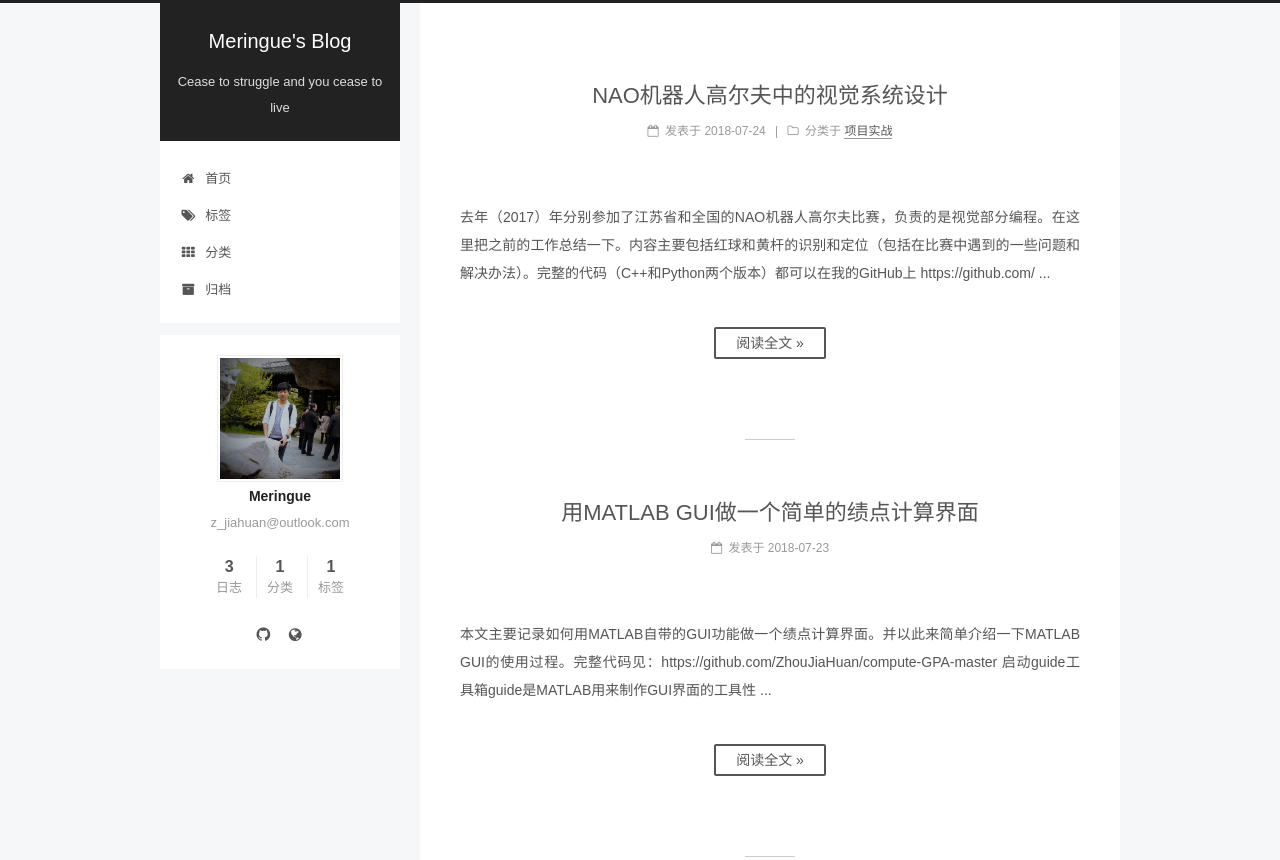
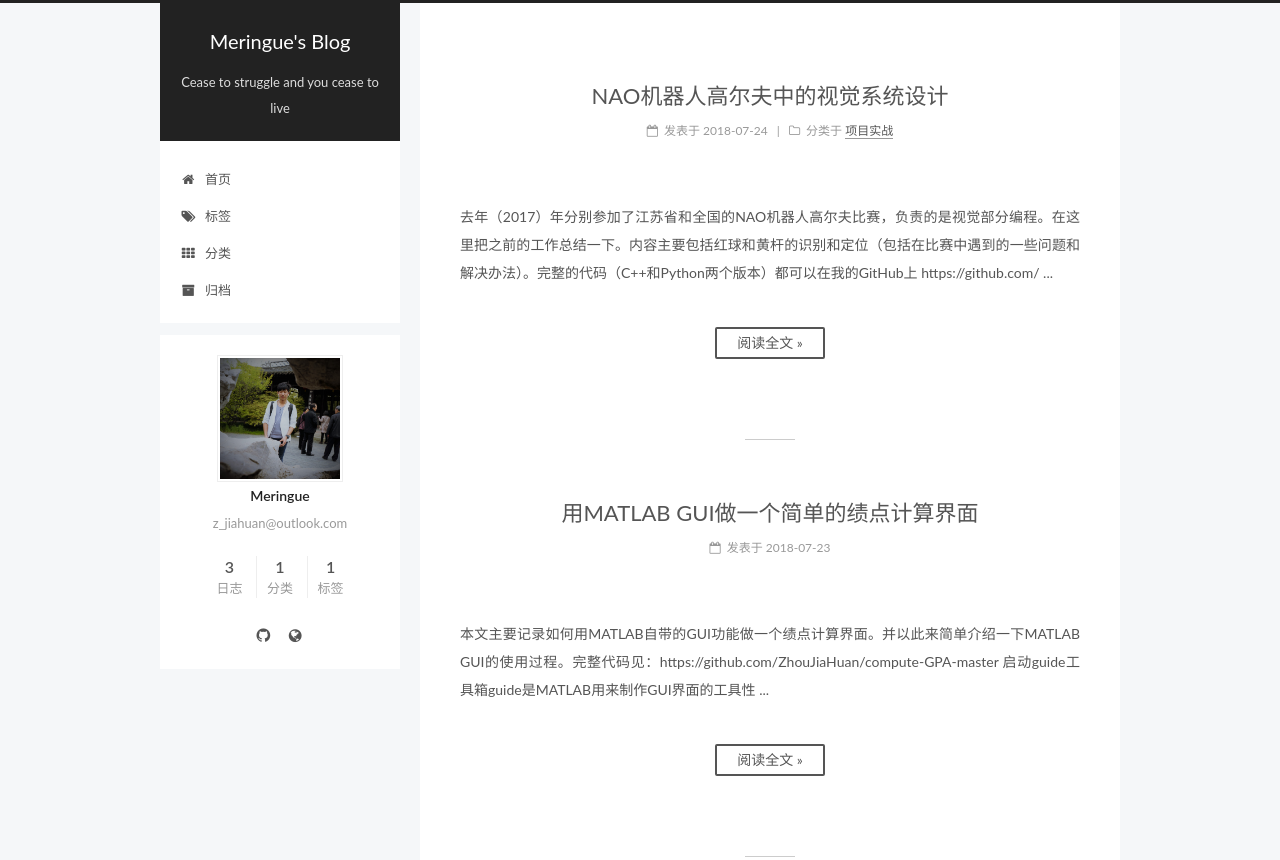
Before and after one commit to ZhouJiaHuan/ZhouJiahuan.github.io, a plain HTML site: page index.html in a window 1280 px wide. Shown: the top 860 px of the page. Drawn offline with Linux system fonts and the light colour scheme; some packages are replaced by stand-ins of ours; a script that the page names is missing.

Commit message:
Site updated: 2020-03-08 02:06:00

```diff
--- a/css/main.css
+++ b/css/main.css
@@ -185,7 +185,7 @@ th {
 }
 body {
   position: relative;
-  font-family: "PingFang SC", "Microsoft YaHei", sans-serif;
+  font-family: 'Lato', "PingFang SC", "Microsoft YaHei", sans-serif;
   font-size: 14px;
   line-height: 2;
   color: #555;
@@ -216,7 +216,7 @@ h6 {
   padding: 0;
   font-weight: bold;
   line-height: 1.5;
-  font-family: "PingFang SC", "Microsoft YaHei", sans-serif;
+  font-family: 'Lato', "PingFang SC", "Microsoft YaHei", sans-serif;
 }
 h2,
 h3,
@@ -1131,7 +1131,7 @@ pre .javascript .function {
   line-height: 36px;
   font-size: 20px;
   font-weight: normal;
-  font-family: "PingFang SC", "Microsoft YaHei", sans-serif;
+  font-family: 'Lato', "PingFang SC", "Microsoft YaHei", sans-serif;
 }
 .site-subtitle {
   margin-top: 10px;
@@ -1220,7 +1220,7 @@ pre .javascript .function {
   opacity: 0;
 }
 .post-body {
-  font-family: "PingFang SC", "Microsoft YaHei", sans-serif;
+  font-family: 'Lato', "PingFang SC", "Microsoft YaHei", sans-serif;
 }
 @media (max-width: 767px) {
   .post-body {
@@ -1498,7 +1498,7 @@ pre .javascript .function {
 .posts-expand .post-meta {
   margin: 3px 0 60px 0;
   color: #999;
-  font-family: "PingFang SC", "Microsoft YaHei", sans-serif;
+  font-family: 'Lato', "PingFang SC", "Microsoft YaHei", sans-serif;
   font-size: 12px;
   text-align: center;
 }
@@ -1823,7 +1823,7 @@ pre .javascript .function {
   width: 4px;
   height: 4px;
   border-radius: 50%;
-  background: #ffee91;
+  background: #c14755;
 }
 .links-of-blogroll {
   font-size: 13px;
```
